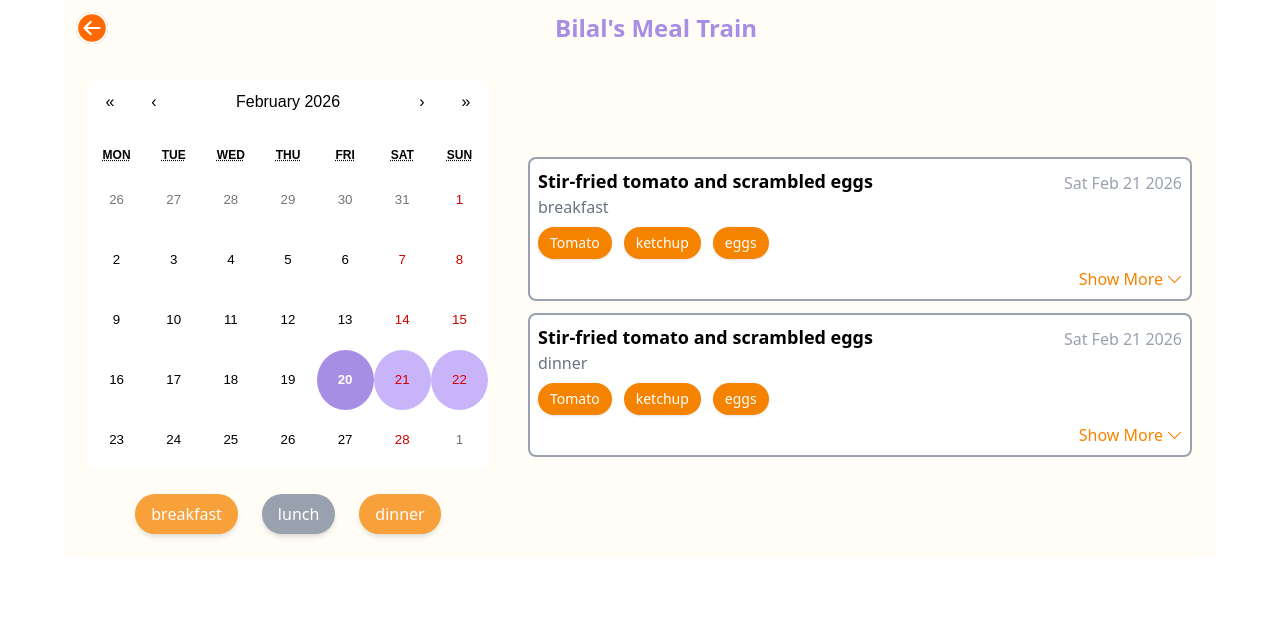
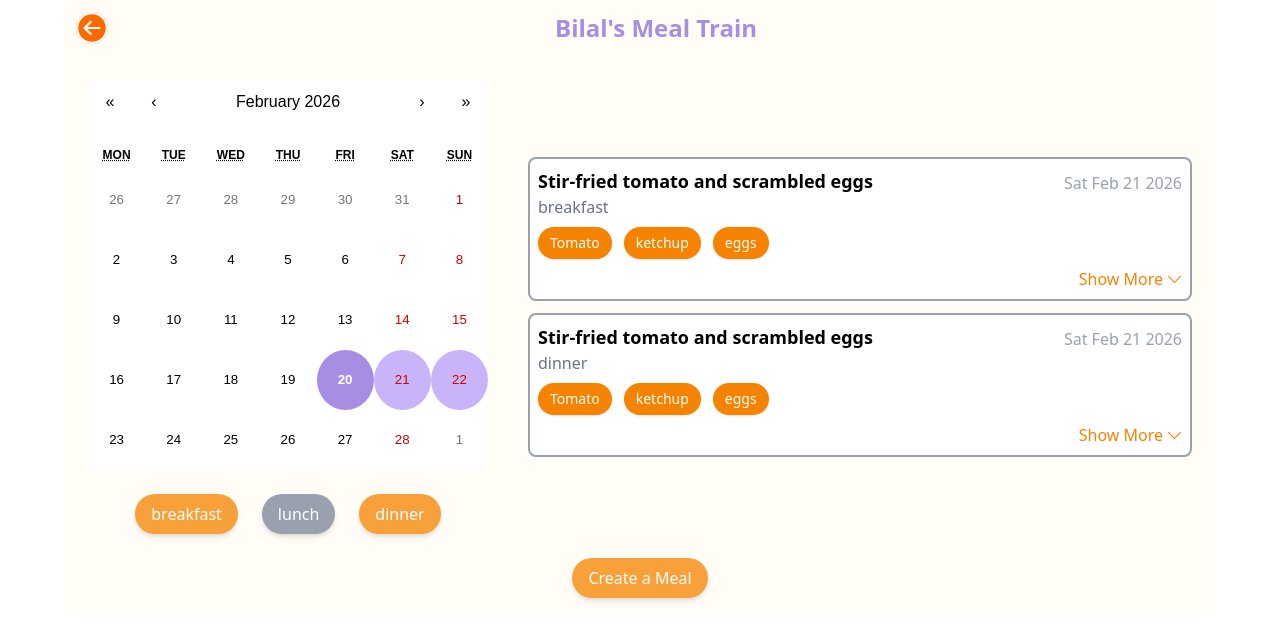
Before and after one commit to nhcarrigan-spring-2026-cohort/amber-wisteria, a React app in the folder frontend/: page /view-meal-train in a window 1280 px wide. Shown: the top 644 px of the page. Built offline with nearby package versions, Linux system fonts and the light colour scheme; the HTML template or start-up script is replaced by a standard one.

Commit message:
Added Create Meal button

```diff
--- a/frontend/src/components/view-meal-train/ViewMealCard.jsx
+++ b/frontend/src/components/view-meal-train/ViewMealCard.jsx
@@ -1,4 +1,5 @@
 import { useState } from "react";
+import {useNavigate } from "react-router-dom"
 import BackBtn from "../BackBtn";
 import MealCalendar from "../MealCalendar"
 import Button from "../Button";
@@ -26,6 +27,8 @@ export default function ViewMealCard() {
 
     const [activeDate, setActiveDate] = useState(Object.keys(selectedDates)[0]);
 
+    const navigate = useNavigate();
+
     const formatDate = (date) => {
         return date.toLocaleDateString('en-CA').split('T')[0];
     };
@@ -38,7 +41,7 @@ export default function ViewMealCard() {
                 <h1 className="text-2xl text-[#A88DE5] font-semibold">Bilal's Meal Train</h1>
             </div>
 
-            <div className="grid lg:grid-cols-[auto_1fr] md:grid-cols-1 justify-center items-center p-3 gap-10">
+            <div className="grid lg:grid-cols-[auto_1fr] md:grid-cols-1 justify-center items-center p-3 gap-10 mb-3">
 
                 {/* left calendar section */}
                 <div className="flex flex-col gap-6">
@@ -83,6 +86,12 @@ export default function ViewMealCard() {
                 )}
             </div>
 
+                <Button
+                    variant="orange"
+                    onClick={() => navigate("/create-meal")}
+                    children="Create a Meal"
+                    className="rounded-full shadow-md"
+                />
 
         </div>
     )
```
